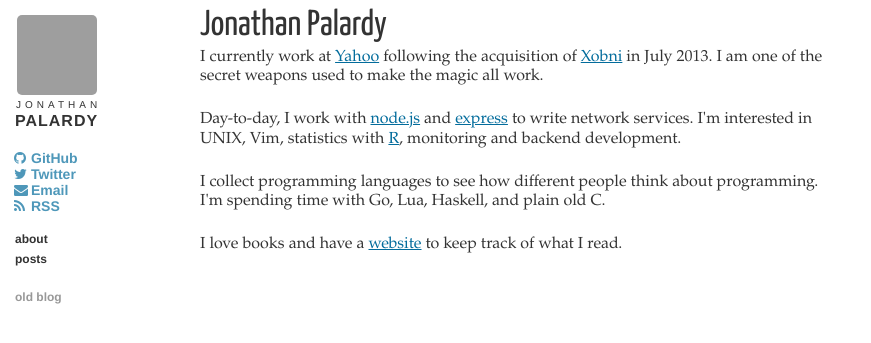
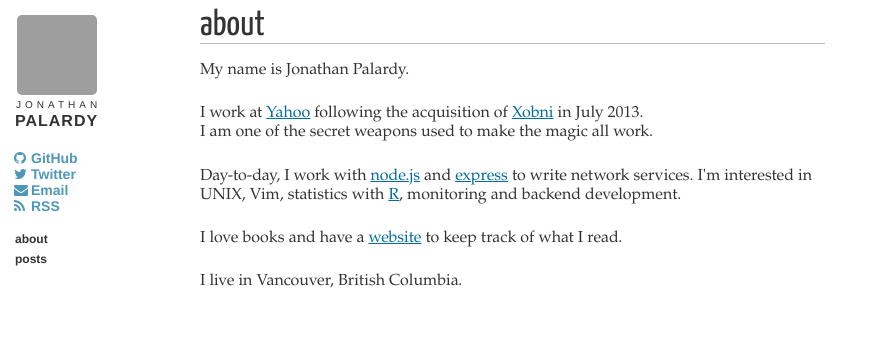
Before and after one commit to jpalardy/jpalardy.github.io, a Jekyll site: the page built from about.html, in a window 1280 px wide, cut to the strip 0-343 px from the top of the page. Shown: the whole strip, without its empty margins (0-871 px from the left). Built offline with Jekyll 4.4.1, drawn with Linux system fonts in a browser that asks for light colours; grey boxes are pictures that could not be loaded.

Commit message:
tweak about, link to wordpress

```diff
--- a/_layouts/layout.html
+++ b/_layouts/layout.html
@@ -57,8 +57,6 @@
       <ul>
         <li><a href="/about">about</a></li>
         <li><a href="/">posts</a></li>
-        <li>&nbsp;</li>
-        <li><a style="opacity: 0.5" href="http://technotales.wordpress.com/">old blog</a></li>
       </ul>
     </section>
   </section>
--- a/about.html
+++ b/about.html
@@ -4,12 +4,15 @@ title: "About"
 ---
 
 <section class="content">
-  <h1>{{ site.name }}</h1>
+  <h1 style="border-bottom: 1px solid #bbb; margin-bottom: 17px">about</h1>
 
   <p>
-  I currently work at <a href="http://www.yahoo.com/">Yahoo</a> following the
-  acquisition of <a href="http://www.xobni.com/">Xobni</a> in July 2013. I am
-  one of the secret weapons used to make the magic all work.
+  My name is Jonathan Palardy.
+  </p>
+
+  <p>I work at <a href="http://www.yahoo.com/">Yahoo</a>
+  following the acquisition of <a href="http://www.xobni.com/">Xobni</a> in July 2013. <br/>
+  I am one of the secret weapons used to make the magic all work.
   </p>
 
   <p>
@@ -19,12 +22,11 @@ title: "About"
   </p>
 
   <p>
-  I collect programming languages to see how different people think about
-  programming. I'm spending time with Go, Lua, Haskell, and plain old C.
+  I love books and have a <a href="http://bookpiles.ca/">website</a> to keep track of what I read.
   </p>
 
   <p>
-  I love books and have a <a href="http://bookpiles.ca/">website</a> to keep track of what I read.
+  I live in Vancouver, British Columbia.
   </p>
 
 </section>
```
Also changed, not shown: index.html (+8 -0 lines).
